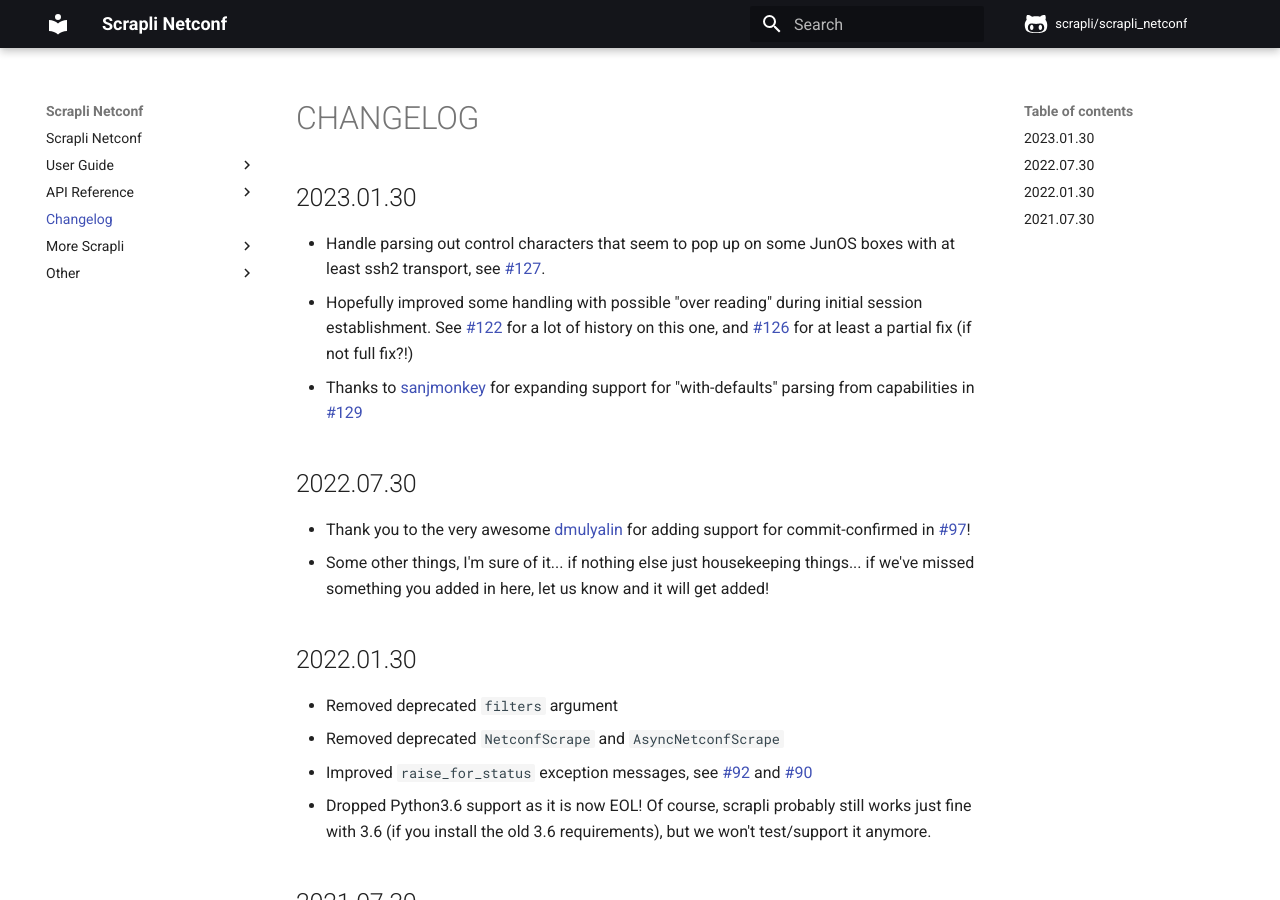
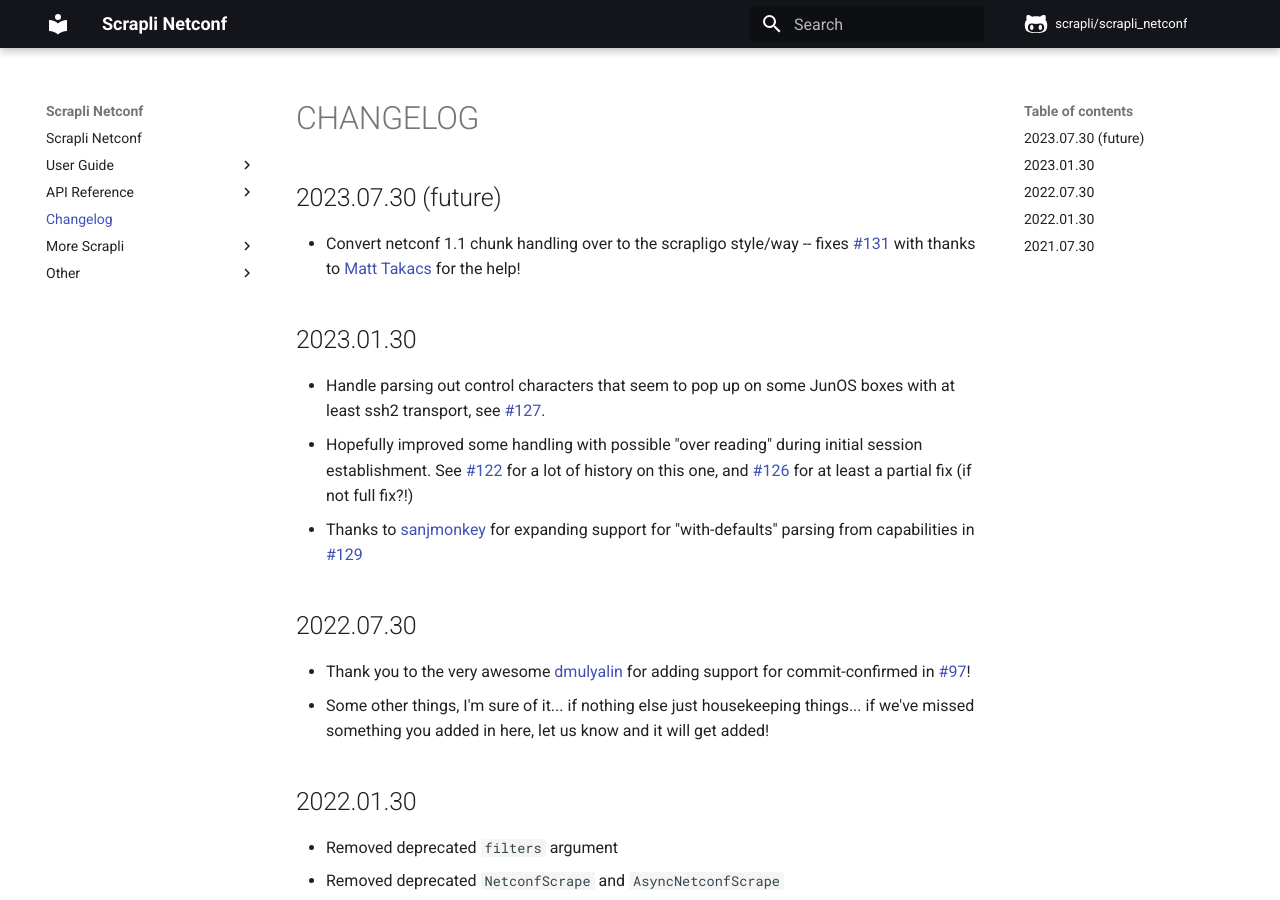
Before and after one commit to scrapli/scrapli_netconf, an MkDocs documentation site: the page built from docs/changelog.md, in a window 1280 px wide and 900 px high. Built offline with MkDocs 1.6.1 and Material for MkDocs 9.7.7, drawn with Linux system fonts in a browser that asks for light colours; comment, search, counter and statistics services are not loaded.

Commit message:
doc: add changelog entry

```diff
--- a/docs/changelog.md
+++ b/docs/changelog.md
@@ -1,5 +1,11 @@
 CHANGELOG
 =========
+
+## 2023.07.30 (future)
+
+- Convert netconf 1.1 chunk handling over to the scrapligo style/way -- fixes #131 with thanks to
+  [Matt Takacs](https://github.com/matthewtakacs) for the help!
+
 
 ## 2023.01.30
 
```
